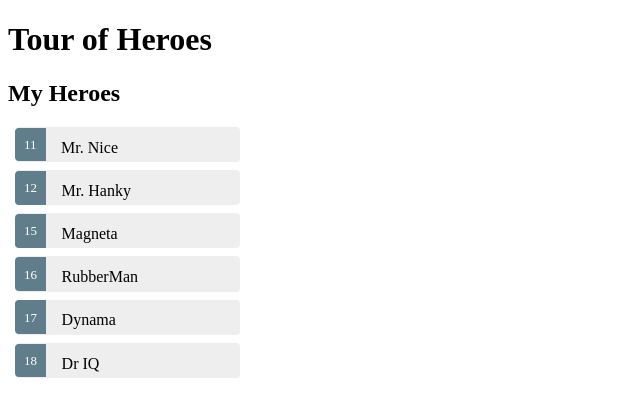
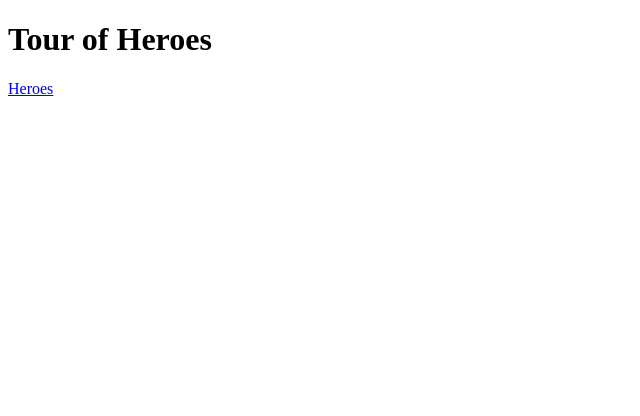
Before and after one commit to kallex/herotutorial, an Angular app: page / in a window 1280 px wide. Shown: the top 416 px of the page, without its empty margins (0-640 px from the left). Built offline with nearby package versions, Linux system fonts and the light colour scheme.

Commit message:
Refactor - checkpoint

```diff
--- a/src/app/app.component.ts
+++ b/src/app/app.component.ts
@@ -6,7 +6,8 @@ import {Component} from "@angular/core";
   selector: "app-root",
   template: `
 <h1>{{title}}</h1>
-<my-heroes></my-heroes>
+<a routerLink="/heroes">Heroes</a>
+<router-outlet></router-outlet>
 `
 })
 
```
Also changed, not shown: src/app/app.module.ts (+10 -1 lines).
